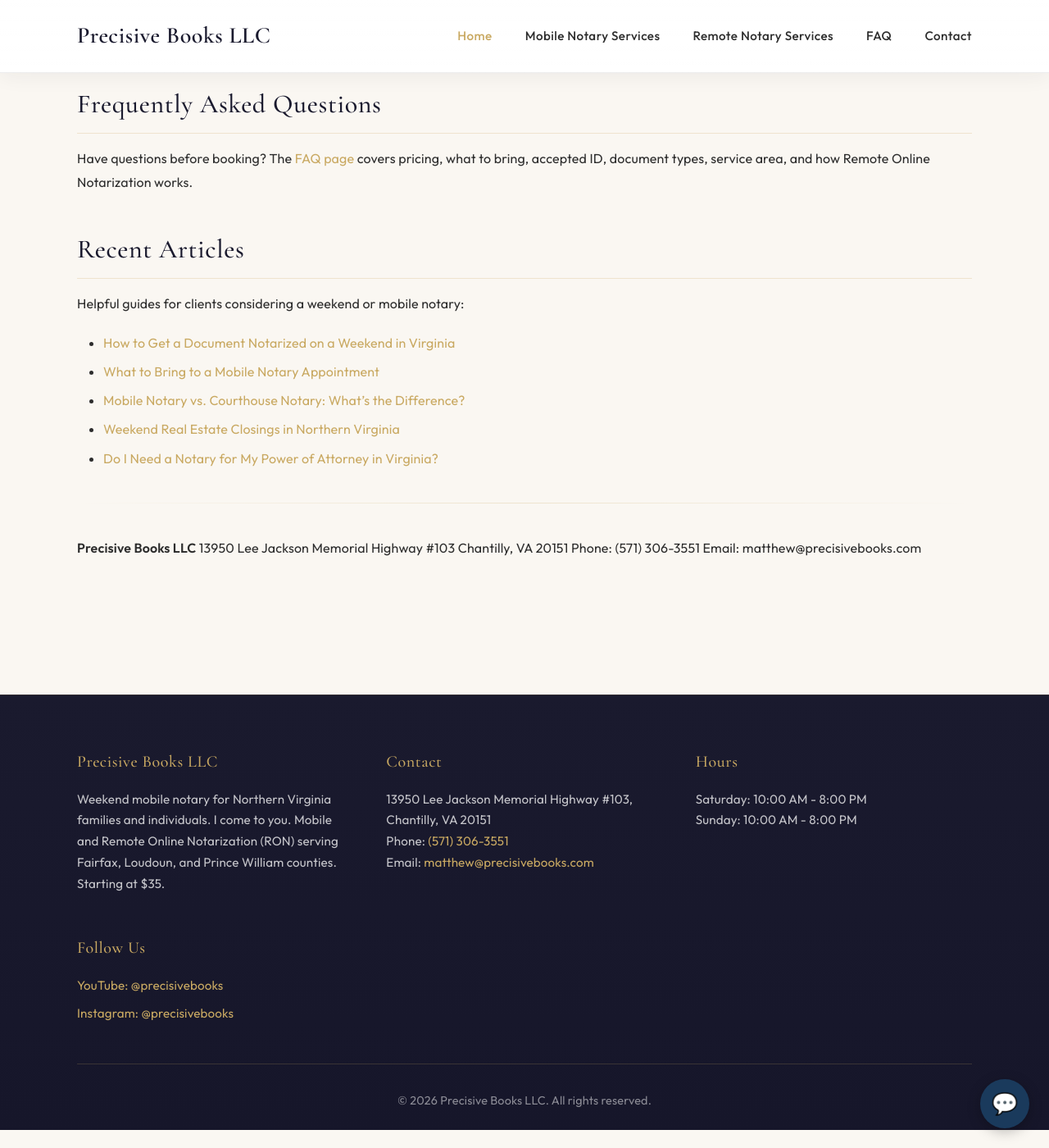
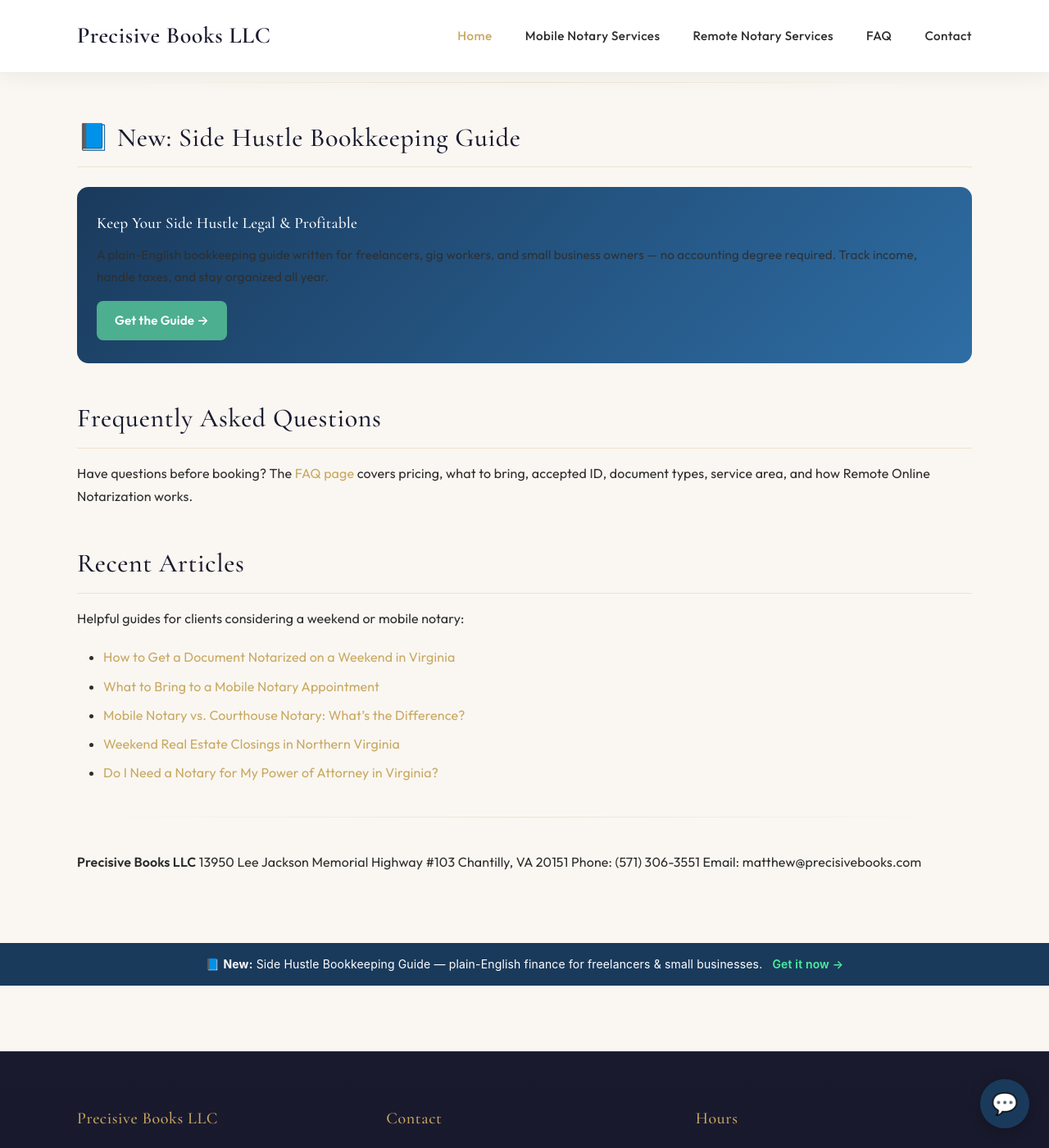
Before and after one commit to precisivebooks/precisivebooks-site, a Jekyll site: the page built from index.md, in a window 1280 px wide and 1400 px high, scrolled down 2622 px. Shown: the whole window at 82% size. Built offline with Jekyll 4.4.1, drawn with Linux system fonts in a browser that asks for light colours.

Commit message:
Add Gumroad digital product promo (homepage + sitewide banner)

```diff
--- a/_layouts/default.html
+++ b/_layouts/default.html
@@ -115,6 +115,12 @@
             </article>
         </div>
     </main>
+
+    <!-- Gumroad Digital Product Promo Strip -->
+    <div style="background:#1a3a5c;color:#fff;text-align:center;padding:14px 20px;font-family:-apple-system,sans-serif;font-size:14px;">
+      📘 <strong>New:</strong> Side Hustle Bookkeeping Guide — plain-English finance for freelancers &amp; small businesses.
+      <a href="https://precisivebooks.gumroad.com/l/side-hustle-bookkeeping" target="_blank" rel="noopener noreferrer" style="color:#4cef9f;font-weight:600;text-decoration:none;margin-left:8px;">Get it now →</a>
+    </div>
 
     <footer class="site-footer" role="contentinfo">
         <div class="container">
--- a/index.md
+++ b/index.md
@@ -72,6 +72,18 @@ Same-day and next-day appointments available—book early to lock in your slot.
 
 [Schedule a weekend appointment →](/contact/) or call **(571) 306-3551**.
 
+---
+
+## 📘 New: Side Hustle Bookkeeping Guide
+
+<div style="background:linear-gradient(135deg,#1a3a5c 0%,#2e6da4 100%);border-radius:14px;padding:28px 24px;color:#fff;margin:24px 0;display:flex;flex-wrap:wrap;gap:20px;align-items:center;">
+  <div style="flex:1;min-width:200px;">
+    <h3 style="color:#fff;font-size:1.2rem;margin:0 0 8px;">Keep Your Side Hustle Legal &amp; Profitable</h3>
+    <p style="opacity:.9;margin:0 0 16px;font-size:0.95rem;">A plain-English bookkeeping guide written for freelancers, gig workers, and small business owners — no accounting degree required. Track income, handle taxes, and stay organized all year.</p>
+    <a href="https://precisivebooks.gumroad.com/l/side-hustle-bookkeeping" target="_blank" rel="noopener noreferrer" style="display:inline-block;background:#4caf8f;color:#fff;text-decoration:none;padding:11px 22px;border-radius:8px;font-weight:600;font-size:0.95rem;">Get the Guide →</a>
+  </div>
+</div>
+
 ## Frequently Asked Questions
 
 Have questions before booking? The [FAQ page](/faq/) covers pricing, what to bring, accepted ID, document types, service area, and how Remote Online Notarization works.
```
